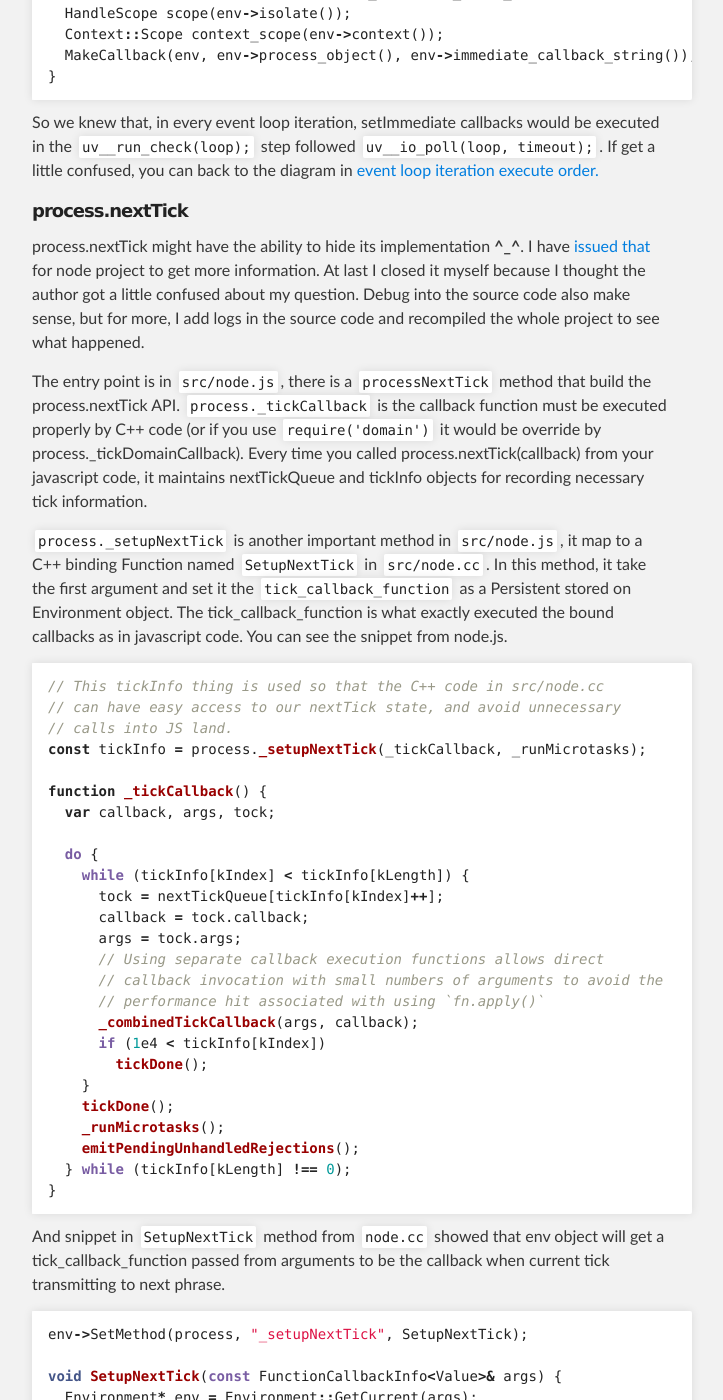
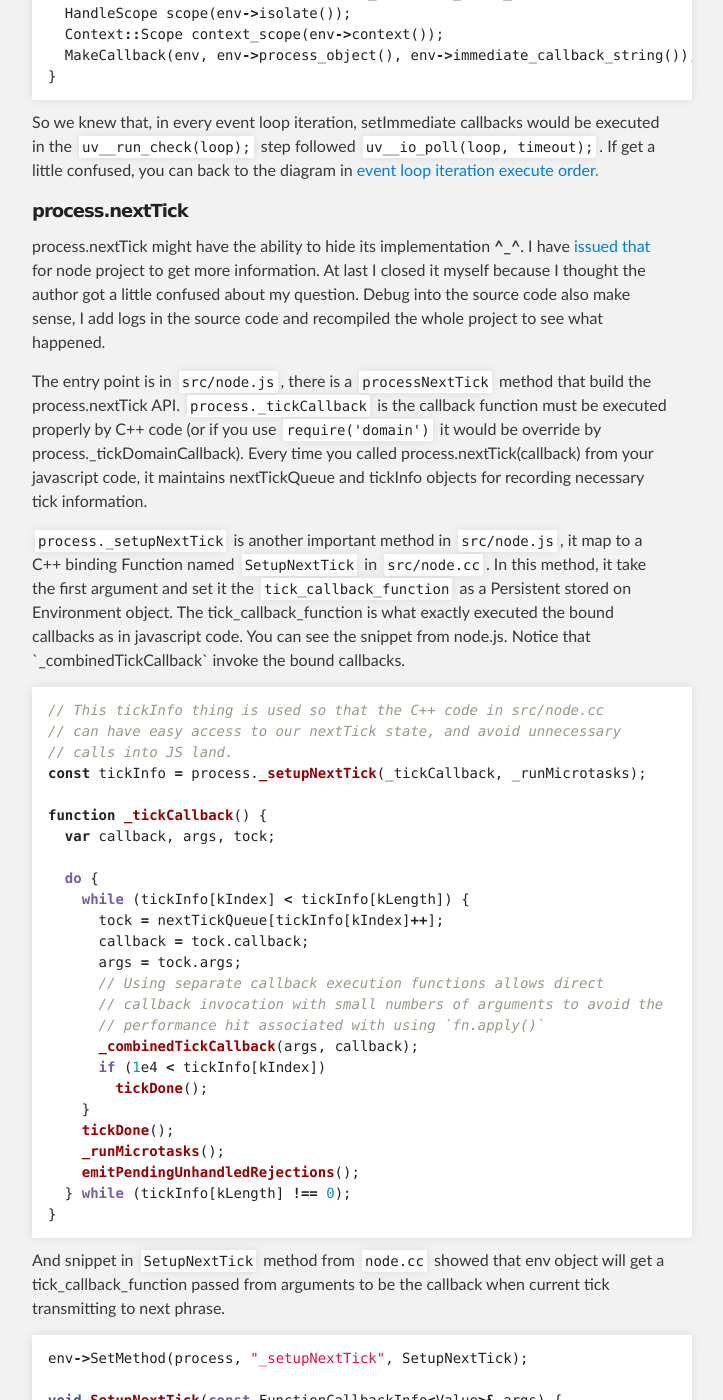
Before and after one commit to AceMood/AceMood.github.io, a Jekyll site: the page built from _posts/2016-02-01-event-loop-in-javascript.md, in a window 1280 px wide and 1400 px high, scrolled down 13080 px. Shown: the whole window, without its empty margins (288-1011 px from the left). Built offline with Jekyll 4.4.1, drawn with Linux system fonts in a browser that asks for light colours; some of the changed text lies outside the part shown.

Commit message:
dev posts

```diff
--- a/_posts/2016-02-01-event-loop-in-javascript.md
+++ b/_posts/2016-02-01-event-loop-in-javascript.md
@@ -389,11 +389,11 @@ So we knew that, in every event loop iteration, setImmediate callbacks would be
 
 ##### process.nextTick
 
-process.nextTick might have the ability to hide its implementation **^_^**. I have <a target="_blank" href="https://github.com/nodejs/node/issues/5584">issued that</a> for node project to get more information. At last I closed it myself because I thought the author got a little confused about my question. Debug into the source code also make sense, but for more, I add logs in the source code and recompiled the whole project to see what happened.
+process.nextTick might have the ability to hide its implementation **^_^**. I have <a target="_blank" href="https://github.com/nodejs/node/issues/5584">issued that</a> for node project to get more information. At last I closed it myself because I thought the author got a little confused about my question. Debug into the source code also make sense, I add logs in the source code and recompiled the whole project to see what happened.
 
 The entry point is in `src/node.js`, there is a `processNextTick` method that build the process.nextTick API. `process._tickCallback` is the callback function must be executed properly by C++ code (or if you use `require('domain')` it would be override by process._tickDomainCallback). Every time you called process.nextTick(callback) from your javascript code, it maintains nextTickQueue and tickInfo objects for recording necessary tick information.
 
-`process._setupNextTick` is another important method in `src/node.js`, it map to a C++ binding Function named `SetupNextTick` in `src/node.cc`. In this method, it take the first argument and set it the `tick_callback_function` as a Persistent<Function> stored on Environment object. The tick_callback_function is what exactly executed the bound callbacks as in javascript code. You can see the snippet from node.js.
+`process._setupNextTick` is another important method in `src/node.js`, it map to a C++ binding Function named `SetupNextTick` in `src/node.cc`. In this method, it take the first argument and set it the `tick_callback_function` as a Persistent<Function> stored on Environment object. The tick_callback_function is what exactly executed the bound callbacks as in javascript code. You can see the snippet from node.js. Notice that `_combinedTickCallback` invoke the bound callbacks.
 
 {% highlight javascript %}
 // This tickInfo thing is used so that the C++ code in src/node.cc
--- a/assets/css/post.css
+++ b/assets/css/post.css
@@ -12,3 +12,6 @@
 .note__content--normal {
     color: #222;
 }
+
+/* h3 */
+h3 {  }
```
Also changed, not shown: other parts of _posts/2016-02-01-event-loop-in-javascript.md (+4 -2 lines).
